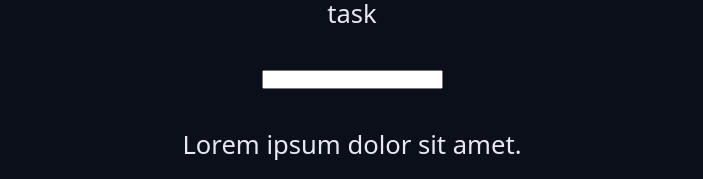
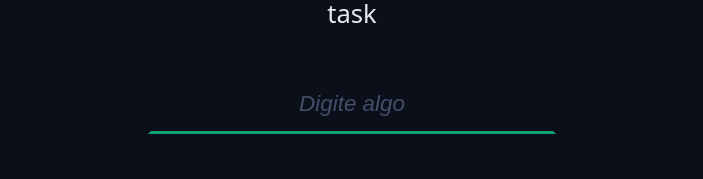
Before and after one commit to Williamhsf/chronos-pomodoro, a React (Vite) app: page / in a window 1280 px wide. Shown: the part 567-746 px from the top of the page, without its empty margins (288-991 px from the left). Built offline with nearby package versions, Linux system fonts and the light colour scheme.

Commit message:
Input: adicionando estilos de CSS para input ativo, em foco e desativado

```diff
--- a/src/App.tsx
+++ b/src/App.tsx
@@ -22,7 +22,12 @@
       <Container>
         <form className='form' action=''>
           <div className='formRow'>
-            <DefaultInput labelText='task' id='meuInput' type='text' />
+            <DefaultInput
+              labelText='task'
+              id='meuInput'
+              type='text'
+              placeholder='Digite algo'
+            />
           </div>
 
           <div className='formRow'>
--- a/src/components/DefaultInput/index.tsx
+++ b/src/components/DefaultInput/index.tsx
@@ -1,3 +1,5 @@
+import styles from './styles.module.css';
+
 type DefaultInputProps = {
   id: string;
   labelText: string;
@@ -18,7 +20,7 @@
       {/* {labelText && <label htmlFor={id}>{labelText}</label>} */}
 
       <label htmlFor={id}>{labelText}</label>
-      <input id={id} type={type} {...rest} />
+      <input className={styles.input} id={id} type={type} {...rest} />
     </>
   );
 }
--- a/src/components/DefaultInput/styles.module.css
+++ b/src/components/DefaultInput/styles.module.css
@@ -0,0 +1,28 @@
+.input {
+  text-align: center;
+  background-color: transparent;
+
+  font-size: 1.8rem;
+  padding: 0.8rem;
+  color: var(--text-default);
+  outline: none;
+  border: 0.2rem solid transparent;
+  border-bottom: 0.2rem solid var(--primary);
+  transition: all 0.1s ease-in-out;
+}
+
+.input:focus {
+  border-radius: 0.8rem;
+  border: 0.2rem solid var(--primary);
+}
+
+.input::placeholder {
+  color: var(--gray-500);
+  font-size: 1.4rem;
+  font-style: italic;
+}
+
+.input:disabled {
+  border-bottom: 0.2rem solid var(--disabled);
+  color: var(--text-muted);
+}
```
